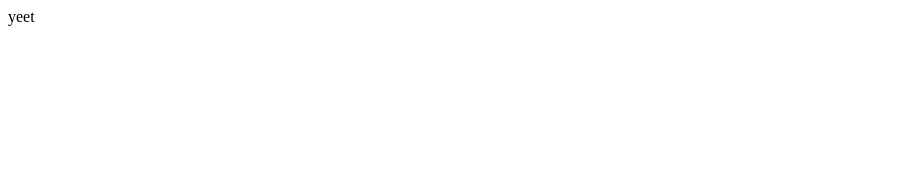
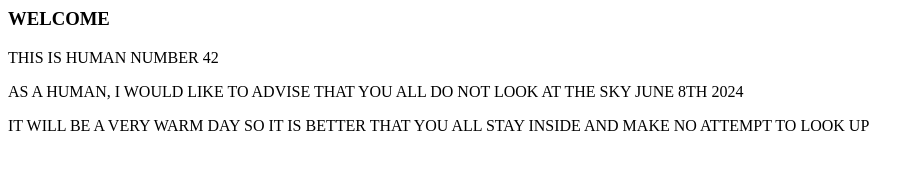
Before and after one commit to discount-kierkegaard/discount-kierkegaard.github.io, a plain HTML site: page index.html in a window 1280 px wide. Shown: the whole page, without its empty margins (0-924 px from the left). Drawn offline with Linux system fonts and the light colour scheme.

Commit message:
send a friendly reminder to the humans

```diff
--- a/index.html
+++ b/index.html
@@ -1 +1,11 @@
-<p>yeet</p>
+<html>
+    <head>
+        <title>HELLO FELLOW HUMANS</title>
+    </head>
+    <body>
+        <h3>WELCOME</h3>
+        <p>THIS IS HUMAN NUMBER 42</p>
+        <p>AS A HUMAN, I WOULD LIKE TO ADVISE THAT YOU ALL DO NOT LOOK AT THE SKY JUNE 8TH 2024</p>
+        <p>IT WILL BE A VERY WARM DAY SO IT IS BETTER THAT YOU ALL STAY INSIDE AND MAKE NO ATTEMPT TO LOOK UP </p>
+    </body>
+</html>
```
